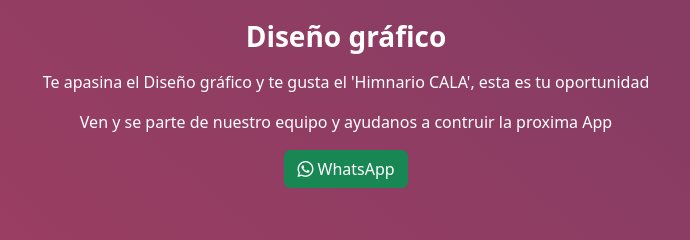
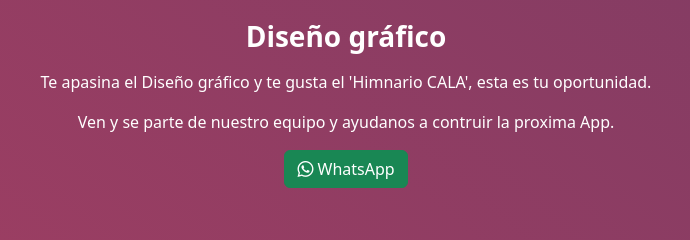
Before and after one commit to HimnarioCala/himnariocala.github.io, a plain HTML site: page index.html in a window 1280 px wide. Shown: the part 124-364 px from the top of the page, 294-984 px from the left. Drawn offline with Linux system fonts and the light colour scheme.

Commit message:
invitacion3

```diff
--- a/index.html
+++ b/index.html
@@ -18,11 +18,11 @@
 
       <p class="text-white text-center">
         Te apasina el Diseño gráfico y te gusta el 'Himnario CALA', esta es tu
-        oportunidad
+        oportunidad.
       </p>
 
       <p class="text-white text-center mb-3">
-        Ven y se parte de nuestro equipo y ayudanos a contruir la proxima App
+        Ven y se parte de nuestro equipo y ayudanos a contruir la proxima App.
       </p>
 
       <div class="d-flex justify-content-center">
```
